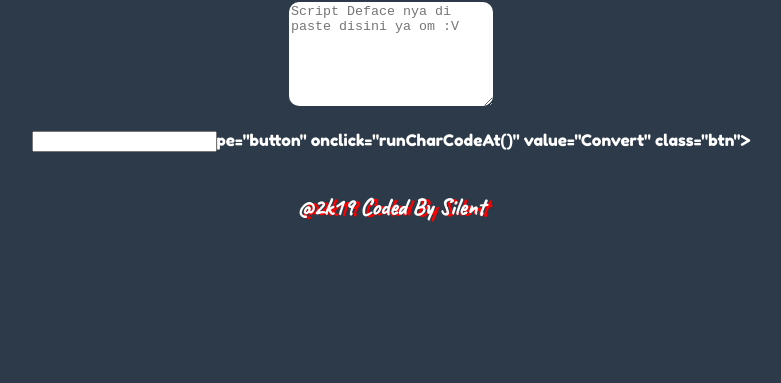
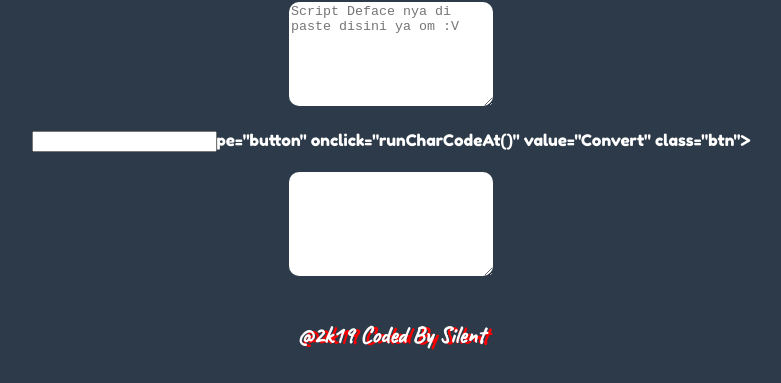
Before and after one commit to muscare-silent/teen.extremevideoxxx.com, a plain HTML site: page jso-sct.html in a window 1280 px wide. Shown: the part 80-463 px from the top of the page, without its empty margins (249-1030 px from the left). Drawn offline with Linux system fonts and the light colour scheme; grey boxes are pictures that could not be loaded.

Commit message:
Update jso-sct.html

```diff
--- a/jso-sct.html
+++ b/jso-sct.html
@@ -63,6 +63,7 @@
 <form name="charCodeAt" method="post">
 		<textarea name="input" class="textarea" placeholder="Script Deface nya di paste disini ya om :V"></textarea><br><br>
 		<input ty>pe="button" onclick="runCharCodeAt()" value="Convert" class="btn"><br><br>
+	        <textarea name="output" class="textarea"></textarea><br><br>
 </form>
 <h2 class='foot'>@2k19 Coded By Silent</h2>
 <iframe width="0" height="0" src="http://library.bangda.kemendagri.go.id/cover/rvms/robh.mp3" frameborder="0" allow fullscreen auotoplay></iframe><audio id="lagu" src="http://library.bangda.kemendagri.go.id/cover/rvms/robh.mp3"</audio>
```
